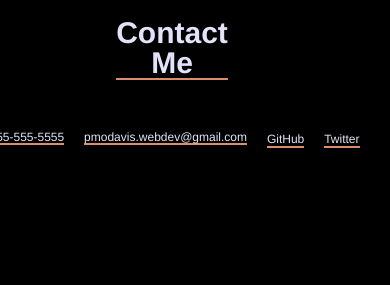
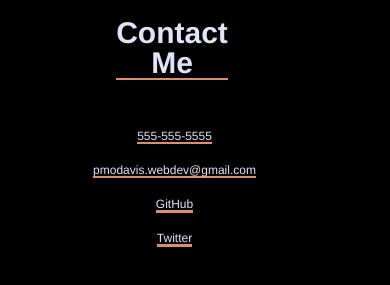
Before and after one commit to PeterMoDavis/portfolio, a plain HTML site: page index.html in a window 390 px wide. Shown: the part 1477-1762 px from the top of the page. Before the commit the page ends 1663 px from the top, so only its background shows below. Drawn offline with Linux system fonts and the light colour scheme.

Commit message:
changed the footer so the links would stack dynamically

```diff
--- a/assets/css/style.css
+++ b/assets/css/style.css
@@ -300,8 +300,18 @@ footer h4 {
     margin-top: 55px;
   }
 
+  #footer-menu {
+    flex-direction: column;
+    justify-content: center;
+  }
+
+  .footer-links {
+    margin-bottom: 20px;
+  }
+
   header {
     height: 100px;
     justify-content: center;
+    align-content: space-between;
   }
 }
--- a/index.html
+++ b/index.html
@@ -85,11 +85,11 @@
                 <li class="footer-links">
                     pmodavis.webdev@gmail.com
                 </li>
-                <li>
-                    <a href="https://github.com/PeterMoDavis" class="footer-links">GitHub</a>
+                <li class="footer-links">
+                    <a class="footer-links" href="https://github.com/PeterMoDavis">GitHub</a>
                 </li>
-                <li>
-                    <a href="https://twitter.com/PeterMoDavis" class="footer-links">Twitter</a>
+                <li class="footer-links">
+                    <a class="footer-links" href="https://twitter.com/PeterMoDavis">Twitter</a>
                 </li>
             </ul>
 
```
